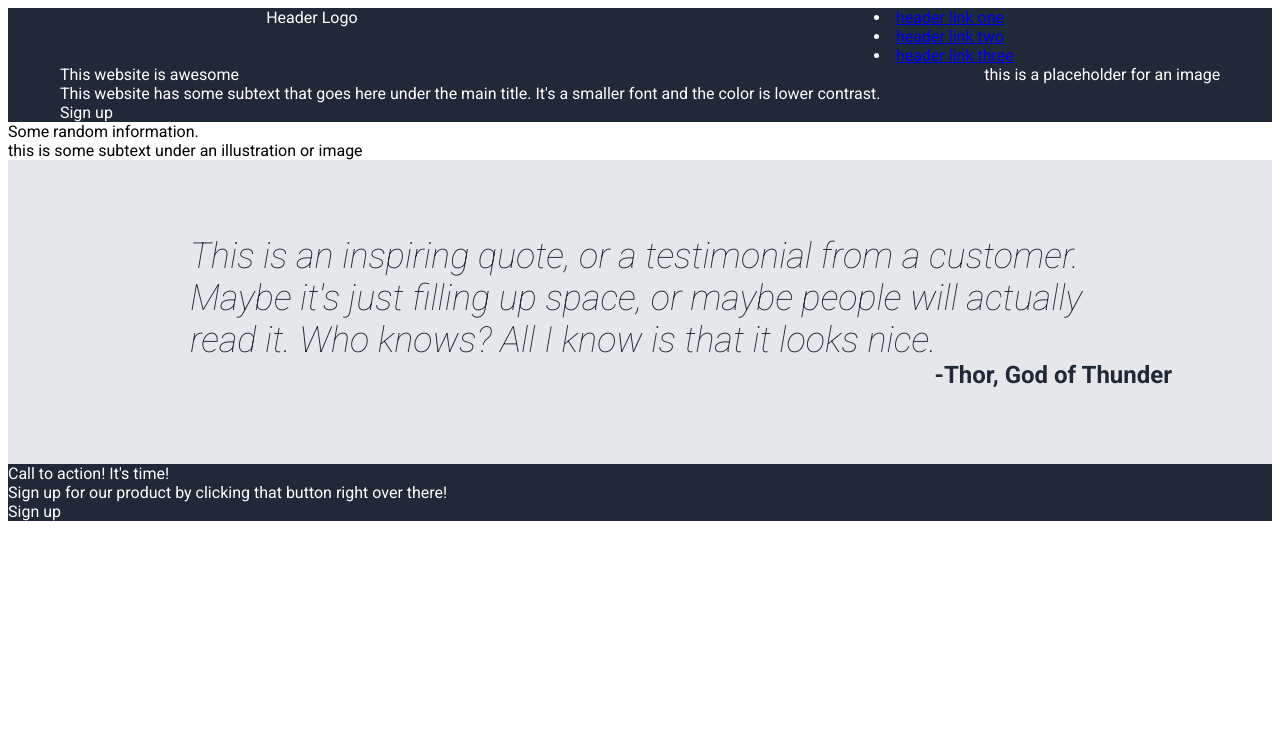
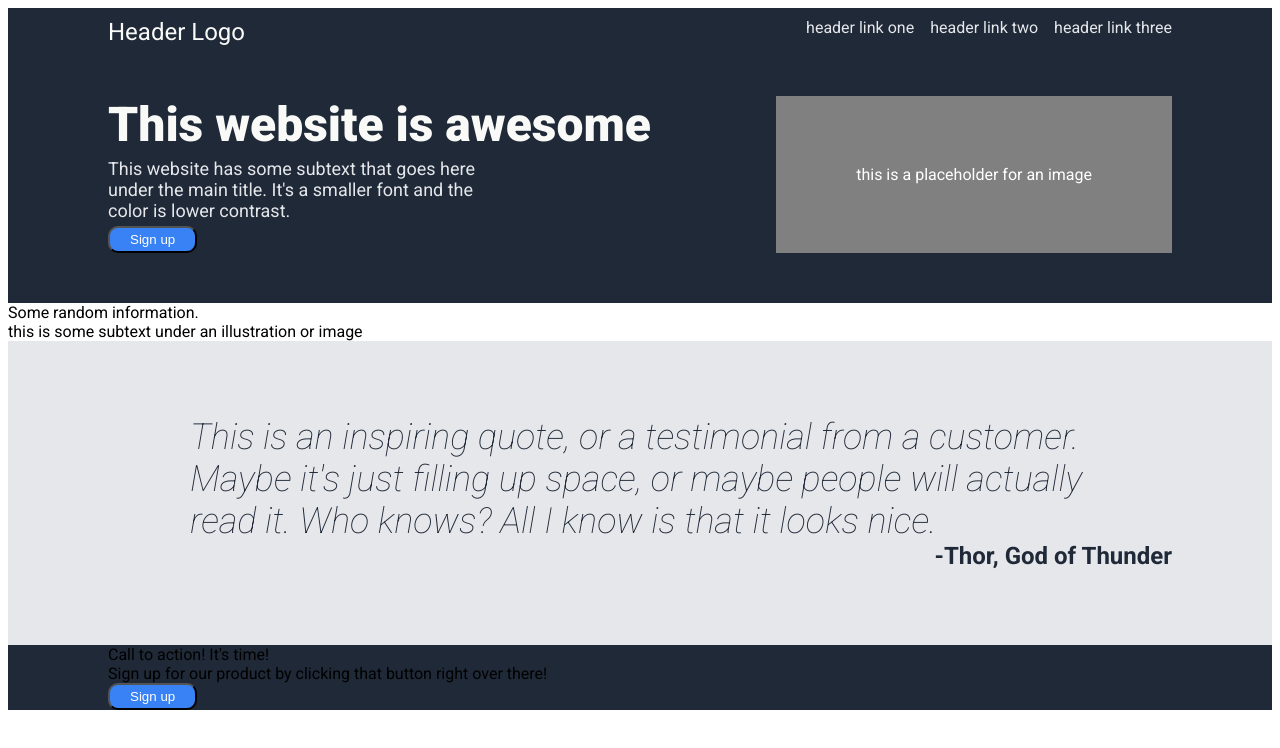
Before and after one commit to WongtonMein/odin-landing-page, a plain HTML site: page index.html in a window 1280 px wide. Drawn offline with Linux system fonts and the light colour scheme.

Commit message:
Added CSS for header

```diff
--- a/index.html
+++ b/index.html
@@ -5,6 +5,7 @@
         <title>Odin Landing Page</title>
         <link rel="stylesheet" href="style.css">
 
+        <!-- import Roboto Google font -->
         <link rel="preconnect" href="https://fonts.googleapis.com">
         <link rel="preconnect" href="https://fonts.gstatic.com" crossorigin>
         <link href="https://fonts.googleapis.com/css2?family=Roboto:ital,wght@0,100..900;1,100..900&display=swap" rel="stylesheet">
@@ -23,15 +24,15 @@
                 </div>
             </div>
             <div class="header-bottom">
-                <div class="description">
-                    <div class="description-title">
+                <div class="header-description">
+                    <div class="header-description-title">
                         This website is awesome
                     </div>
-                    <div class="description-text">
+                    <div class="header-description-text">
                         This website has some subtext that goes here under the main title. It's a smaller font and the color is lower contrast.
                     </div>
                     <div class="description-button">
-                        Sign up
+                        <button>Sign up</button>
                     </div>
                 </div>
                 <div class="header-image">
@@ -68,7 +69,7 @@
                     Sign up for our product by clicking that button right over there!
                 </div>
                 <div class="footer-button">
-                    Sign up
+                    <button>Sign up</button>
                 </div>
             </div>
         </div>
--- a/style.css
+++ b/style.css
@@ -32,27 +32,81 @@ Quote text
 
 body {
     font-family: 'Roboto', sans-serif;
+    border: 0;
 }
 
 .header, .footer {
-    background-color: #1f2937;
-    color: white;
+    background-color: #1F2937;
+    padding: 0 100px;
 }
 
-.header {
-    /* display: flex;    */
+.header-top, .header-bottom {
+    display: flex;
+    justify-content: space-between;
 }
 
 .header-top {
     display: flex;
-    justify-content: space-around;
+    justify-content: space-between;
+    padding-top: 10px;
+}
+
+.header-logo {
+    font-size: 24px;
+    color: #F9FAF8;
+}
+
+.header-links {
+    display: flex;
+    list-style-type: none;
+    gap: 16px;
+}
+
+a {
+    text-decoration: none;
+    color: #E5E7EB;
 }
 
 .header-bottom {
     display: flex;
-    justify-content: space-around;
+    justify-content: space-between;
+    padding: 50px 0;
+    /* gap: 10px; */
 }
 
+.header-description {
+    display: flex;
+    flex-direction: column;
+    gap: 5px;
+}
+
+.header-description-title {
+    font-size: 48px;
+    color: #F9FAF8;
+    font-weight: 900;
+}
+
+.header-description-text {
+    max-width: 400px;
+    font-size: 18px;
+    color: #E5E7EB;
+}
+
+button {
+    color: white;
+    background-color: #3882F6;
+    padding: 4px 20px;
+    border-radius: 10px;
+}
+
+.header-image {
+    display: flex;
+    justify-content: center;
+    align-items: center;
+    padding: 40px 80px;
+    background-color: grey;
+    color: white;
+}
 
 .quote {
     background-color: #E5E7EB;
@@ -68,7 +122,6 @@ body {
     font-style: italic;
     align-self: center;
     max-width: 900px;
-
 }
 
 .quote-author {
```
